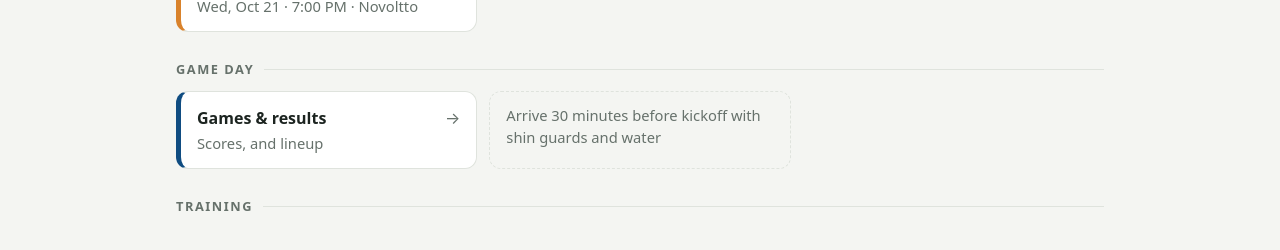
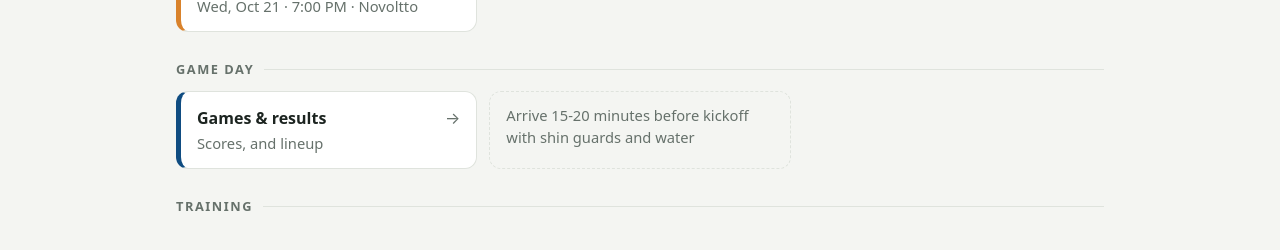
Before and after one commit to gevansscc/stompers2014, a Jekyll site: the page built from index.html, in a window 1280 px wide. Shown: the part 524-774 px from the top of the page. Built offline with Jekyll 4.4.1, drawn with Linux system fonts in a browser that asks for light colours.

Commit message:
Update links.yml

```diff
--- a/_data/links.yml
+++ b/_data/links.yml
@@ -13,7 +13,7 @@
    # - title: Game schedule
    #   url: https://example.com/schedule
    #   desc: Dates, times and field locations
-    - note: Arrive 30 minutes before kickoff with shin guards and water
+    - note: Arrive 15-20 minutes before kickoff with shin guards and water
 
 - name: Training
 #  items:
```
